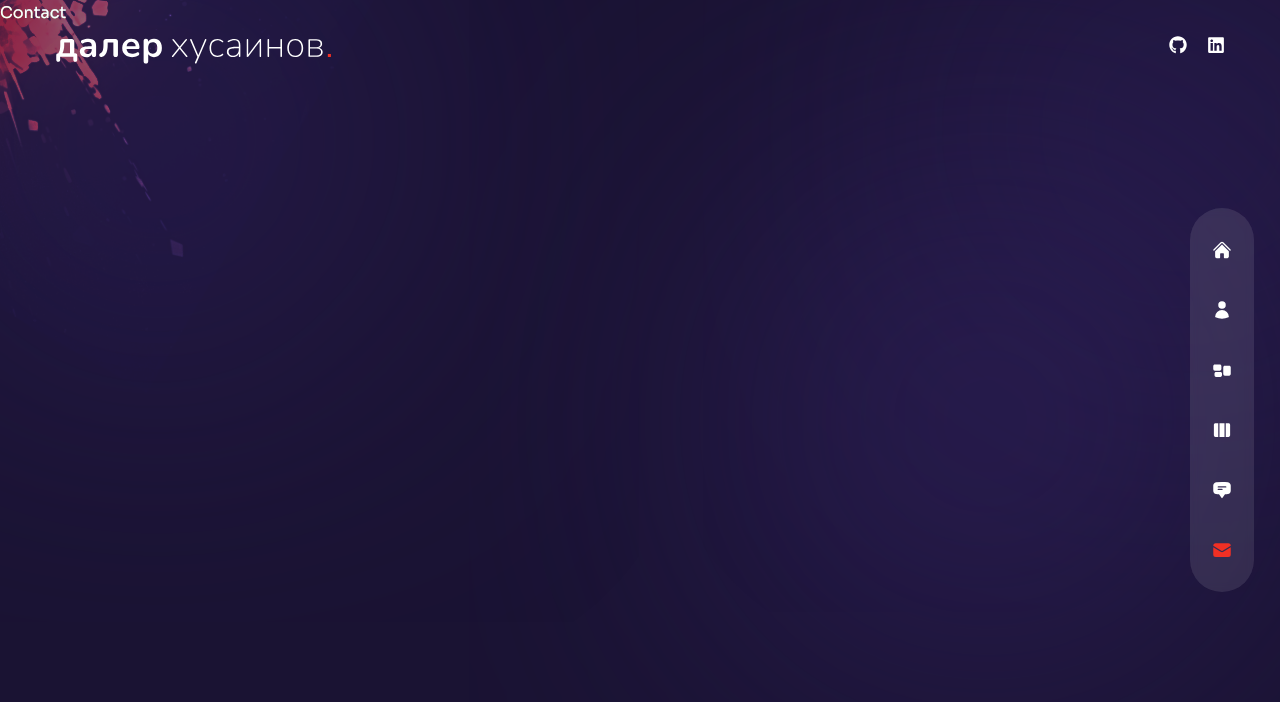
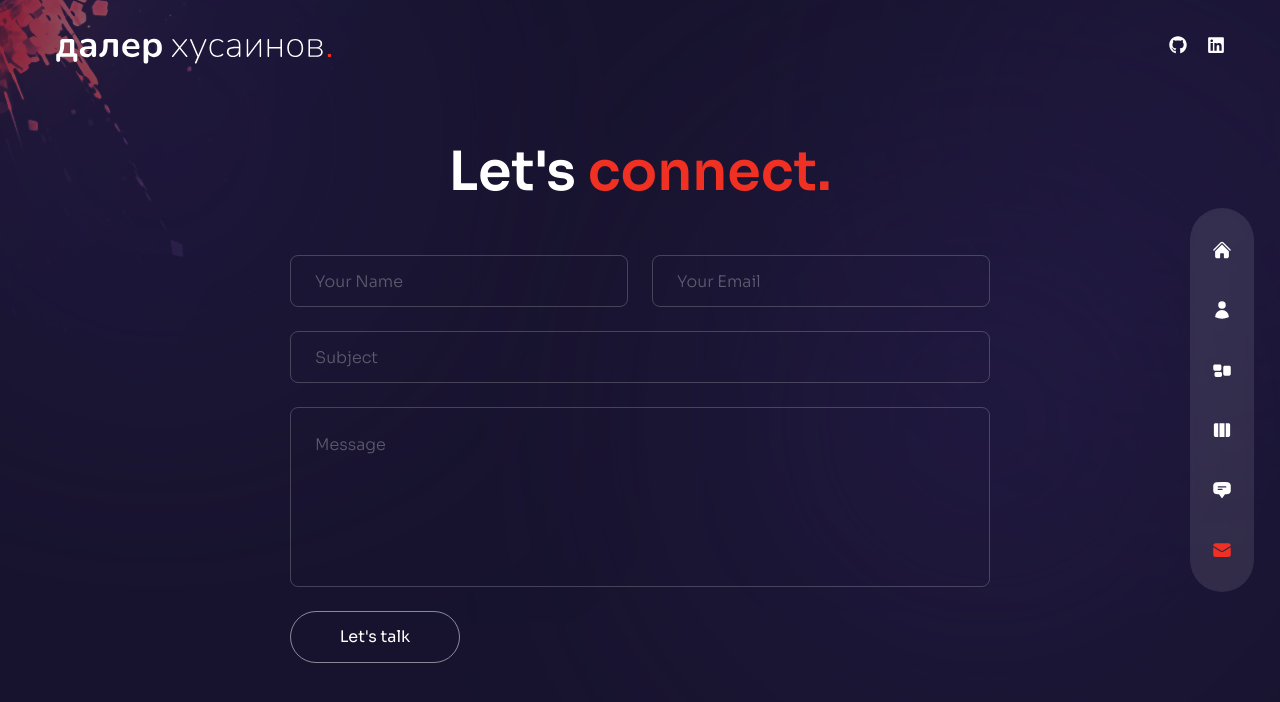
Before and after one commit to DalerKhusainov/my-new-portfolio-v1, a Next.js app: page /contact in a window 1280 px wide. Shown: the top 702 px of the page. Built offline with nearby package versions, Linux system fonts and the light colour scheme.

Commit message:
Finished contact section.

```diff
--- a/pages/contact/index.js
+++ b/pages/contact/index.js
@@ -1,5 +1,58 @@
+import Circles from "/components/Circles";
+import { BsArrowRight } from "react-icons/bs";
+import { motion } from "framer-motion";
+import { fadeIn } from "../../variants";
+
 const Contact = () => {
-  return <div>Contact</div>;
+  return (
+    <div className="h-full bg-primary/30">
+      <div className="container flex items-center justify-center h-full py-32 mx-auto text-center xl:text-left">
+        {/* text & form */}
+        <div className="flex flex-col w-full max-w-[700px]">
+          {/* text */}
+          <motion.h2
+            variants={fadeIn("up", 0.2)}
+            initial="hidden"
+            animate="show"
+            exit="hidden"
+            className="mb-12 text-center h2"
+          >
+            Let&apos;s <span className="text-accent">connect.</span>
+          </motion.h2>
+          {/* form */}
+          <motion.form
+            variants={fadeIn("up", 0.4)}
+            initial="hidden"
+            animate="show"
+            exit="hidden"
+            className="flex flex-col flex-1 w-full gap-6 mx-auto"
+          >
+            {/* group */}
+            <div className="flex w-full gap-x-6">
+              <input type="text" placeholder="Your Name" className="input" />
+              <input
+                type="email"
+                placeholder="Your Email"
+                className="input"
+                required
+              />
+            </div>
+            <input type="text" placeholder="Subject" className="input" />
+            <textarea placeholder="Message" className="textarea"></textarea>
+            <button
+              type="submit"
+              className="btn rounded-full border border-white/50 max-w-[170px] px-8 transition-all duration-300 flex items-center justify-center overflow-hidden hover:border-accent group"
+            >
+              <span className="group-hover:-translate-y-[120%] group-hover:opacity-0 transition-all duration-500">
+                Let&apos;s talk
+              </span>
+              <BsArrowRight className="-translate-y-[120%] opacity-0 group-hover:flex group-hover:-translate-y-0 group-hover:opacity-100 transition-all duration-300 absolute text-[22px]" />
+            </button>
+          </motion.form>
+        </div>
+      </div>
+    </div>
+  );
 };
 
 export default Contact;
```
